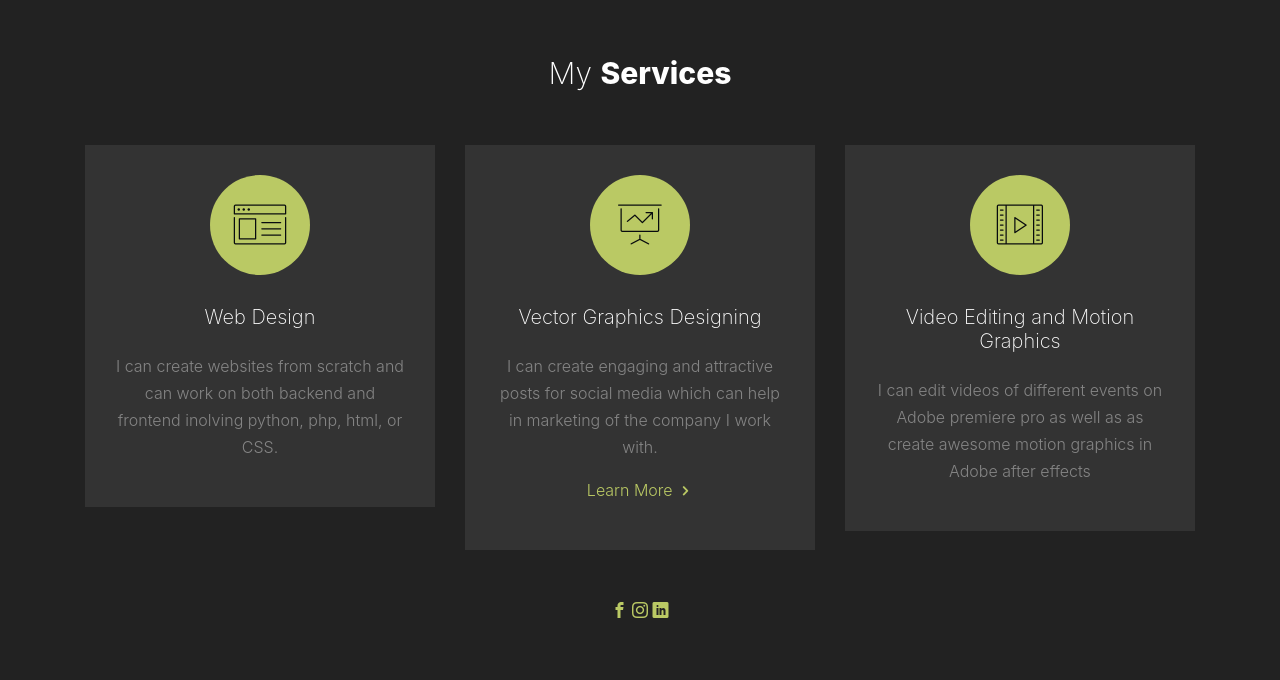
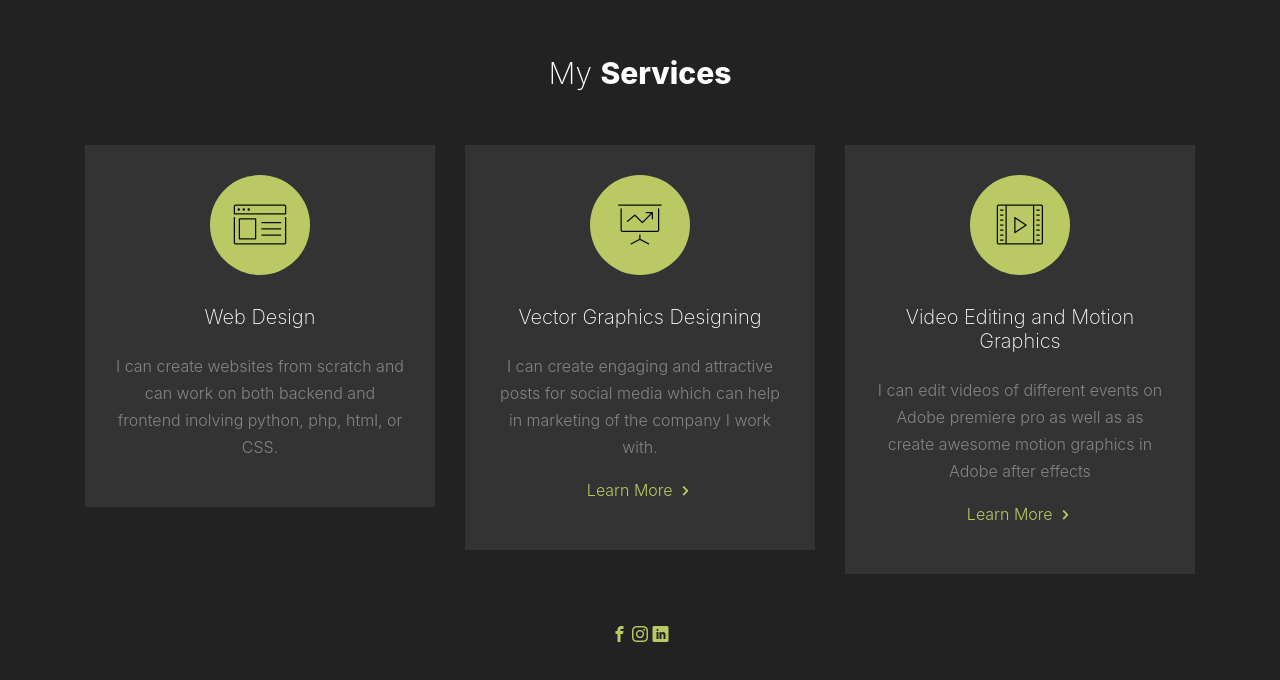
Before and after one commit to suryanshsaraswat01/webportfolio, a plain HTML site: page index.html in a window 1280 px wide. Shown: the part 4188-4868 px from the top of the page. Drawn offline with nearby package versions, Linux system fonts and the light colour scheme; files whose address does not match are found by name.

Commit message:
Update index.html

```diff
--- a/index.html
+++ b/index.html
@@ -319,6 +319,7 @@
                         </span>
                         <h3 class="mb-4">Video Editing and Motion Graphics</h3>
                         <p>I can edit videos of different events on Adobe premiere pro as well as as create awesome motion graphics in Adobe after effects</p>
+			    <p><a href="https://drive.google.com/drive/folders/1eSgK4nmLqfuZrJKBWcL4DOAt4tyNUjdS?usp=sharing" class="site-link ">Learn More <i class="icon-chevron-right "></i></a></p>
 
                     </div>
                 </div>
```
